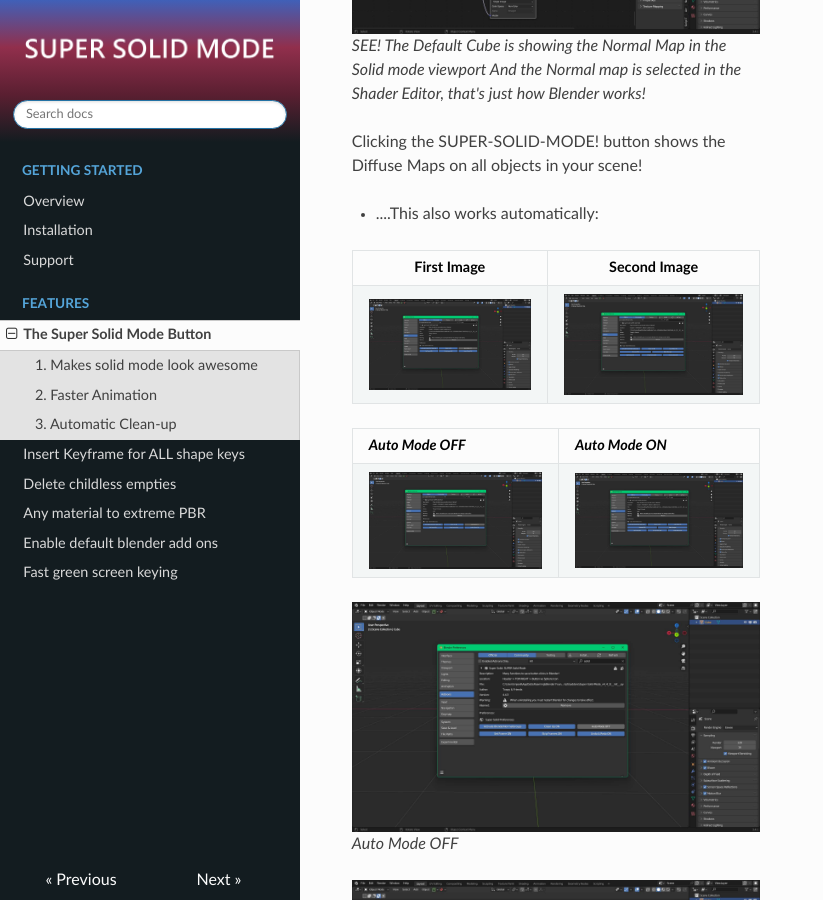
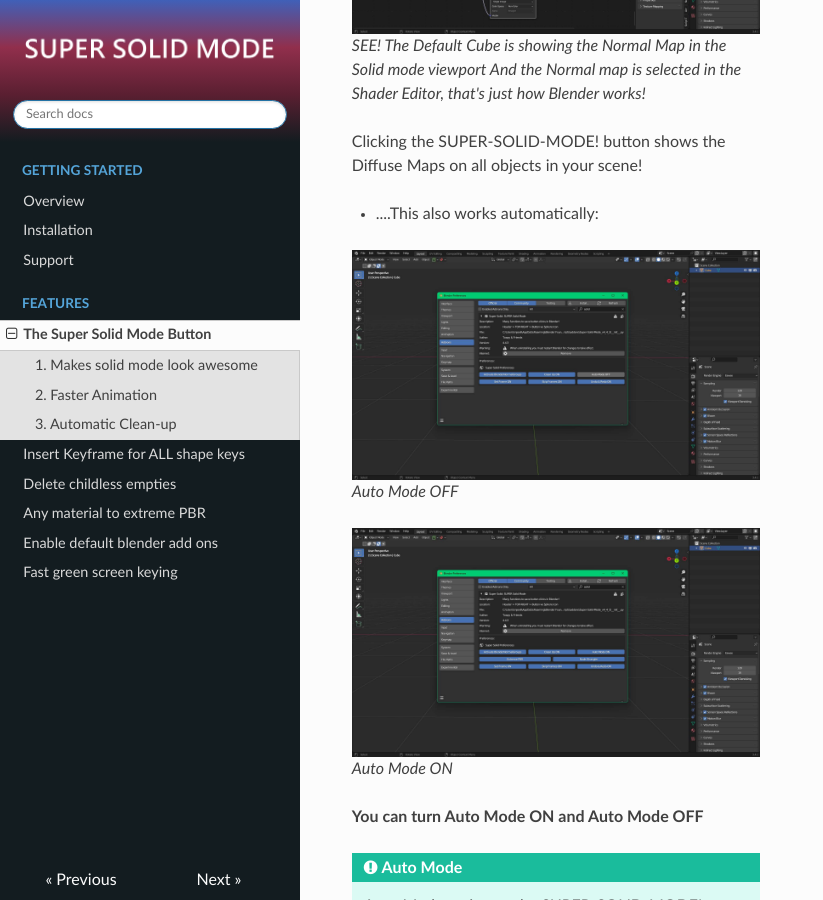
Before and after one commit to mjoe67886/FAST-Documentation, an MkDocs documentation site: the page built from docs/super_solid_mode_button.md, in a window 1280 px wide and 900 px high, scrolled down 1326 px. Shown: the whole window, without its empty margins (0-823 px from the left). Built offline with MkDocs 1.6.1, drawn with Linux system fonts in a browser that asks for light colours; nearby versions of some CDN libraries.

Commit message:
changed ssm button file

```diff
--- a/docs/super_solid_mode_button.md
+++ b/docs/super_solid_mode_button.md
@@ -22,14 +22,18 @@
 
 * ....This also works automatically:
 
+<!-- method 1 of doing a table in md -->
+<!--
 |First Image|Second Image|
 |:-:|:-:|
-|![First Image](img/SUPER-SOLID-MODE! - User Manual_Page_08_Image_0002.jpg)|![Second Image](img/SUPER-SOLID-MODE! - User Manual_Page_08_Image_0003.jpg)|
+|![First Image](img/SUPER-SOLID-MODE! - User Manual_Page_08_Image_0002.jpg)|![Second Image](img/SUPER-SOLID-MODE! - User Manual_Page_08_Image_0003.jpg)| -->
 
-
+<!-- method 2 of doing a table in md -->
+<!--
 *Auto Mode OFF* | *Auto Mode ON*
 --- | ---
-![First Image](img/SUPER-SOLID-MODE! - User Manual_Page_08_Image_0002.jpg) | ![Second Image](img/SUPER-SOLID-MODE! - User Manual_Page_08_Image_0003.jpg)
+![First Image](img/SUPER-SOLID-MODE! - User Manual_Page_08_Image_0002.jpg) | ![Second Image](img/SUPER-SOLID-MODE! - User Manual_Page_08_Image_0003.jpg) -->
+
 
 ![tag](img/SUPER-SOLID-MODE! - User Manual_Page_08_Image_0002.jpg)
 *Auto Mode OFF*
@@ -67,12 +71,11 @@
     We use the Bump Node (that uses derivative functions on the GPU to calculate tangent space) to construct a tangent space matrix and then use that for the tangent space normal map calculation. Which, gave me real-time animation in EVEE Render mode on a 118,000 face character dancing in front of BIG mansion with almost 2 MILLION faces, YMMV. Note: Simplify in Render Properties was set at 0 subdivisions.
 
 Clicking the SUPER-SOLID-MODE! button also gives you...
-
-![tag](img/SUPER-SOLID-MODE! - User Manual_Page_09_Image_0002.jpg)
-
 ___
 
 
 ## 3. Automatic Clean-up
 
 Automatically or by clicking the SUPER-SOLID-MODE! button will run BLENDER! Clean up Functions, keeping your file as small as can be, by removing the junk that gets left behind when you delete things. This minimizes BLENDER! hanging. BLENDER! hangs when it's Auto Saving because of big file sizes.
+
+![tag](img/SUPER-SOLID-MODE! - User Manual_Page_09_Image_0002.jpg)
```
